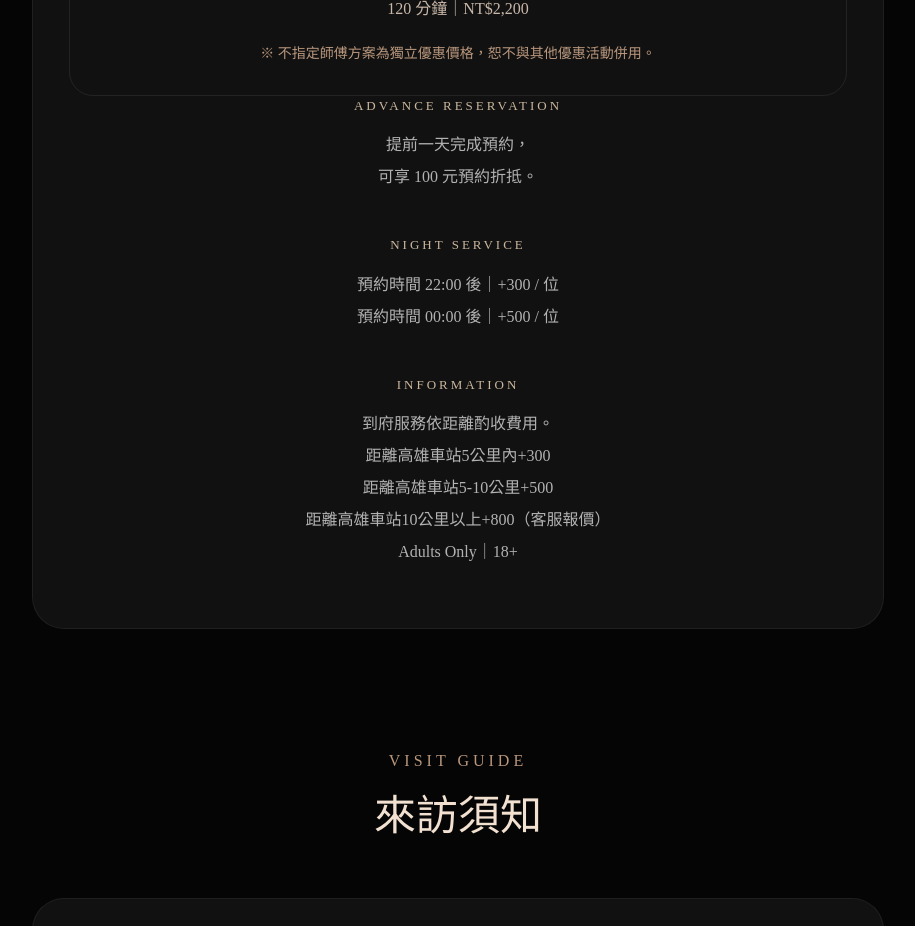
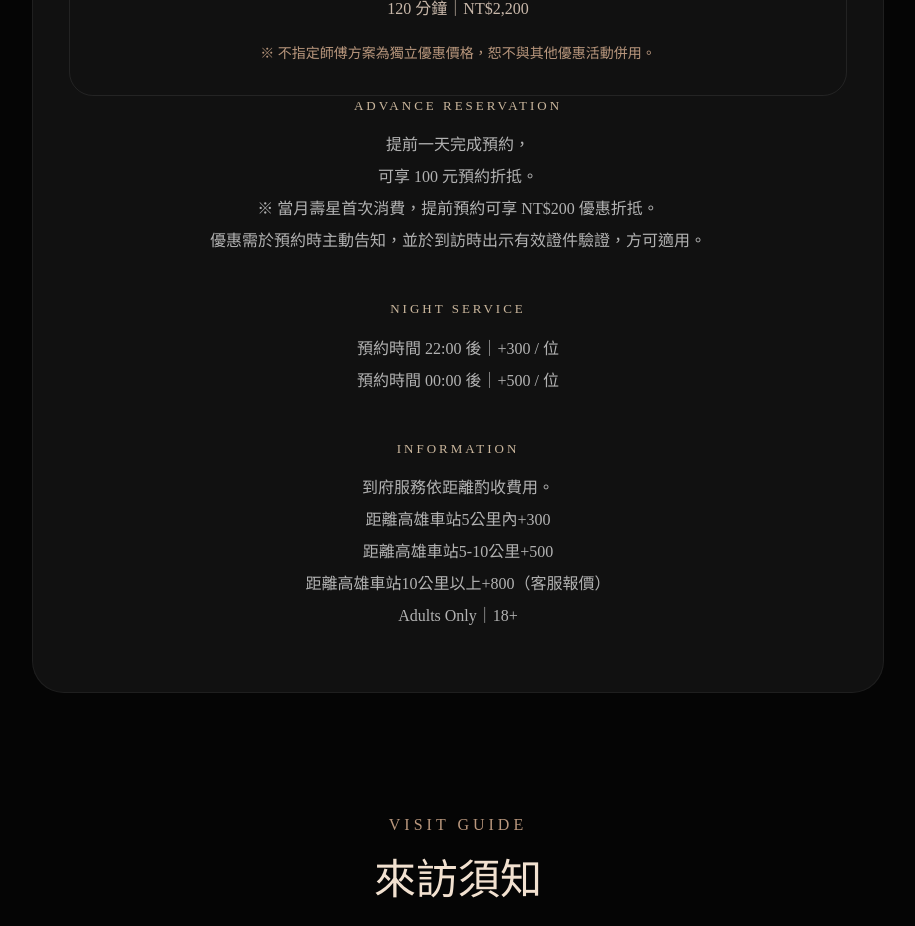
Before and after one commit to profoundroomkh/profound-room, a Next.js app: page / in a window 1280 px wide. Shown: the part 5440-6366 px from the top of the page, without its empty margins (182-1097 px from the left). Built offline with nearby package versions, Linux system fonts and the light colour scheme.

Commit message:
Update page.js

```diff
--- a/app/page.js
+++ b/app/page.js
@@ -713,6 +713,11 @@ backgroundRepeat: 'no-repeat',
       提前一天完成預約，
       <br />
       可享 100 元預約折抵。
+<br />
+        ※ 當月壽星首次消費，提前預約可享 NT$200 優惠折抵。
+<br />
+優惠需於預約時主動告知，並於到訪時出示有效證件驗證，方可適用。
+        <br />
     </p>
   </div>
 
```
